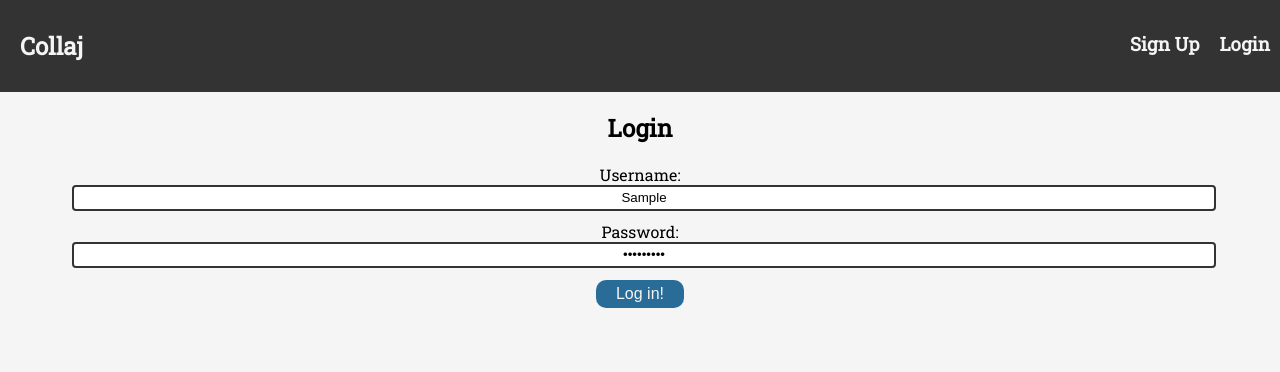
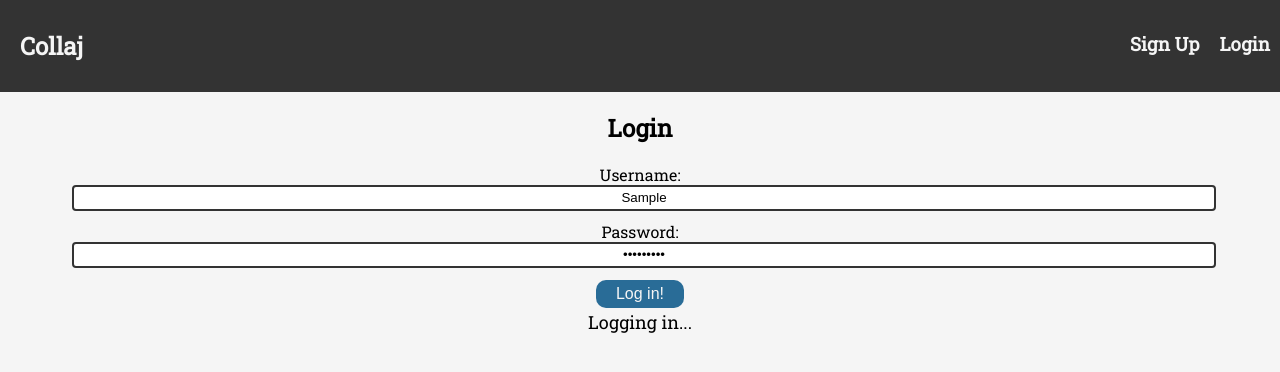
Before and after one commit to git-richardwu/Collaj, a React (Create React App) app in the folder frontend/: page /login in a window 1280 px wide. Both pictures are taken after typing "Sample", "Sample123" into the empty fields and a click on the button "Log in!". Shown: the top 372 px of the page. Built offline with nearby package versions, Linux system fonts and the light colour scheme; no server answers.

Commit message:
implemented loading display

```diff
--- a/frontend/src/index.css
+++ b/frontend/src/index.css
@@ -69,6 +69,11 @@ form {
 .homePage {
   width: 72%;
   margin: 2rem auto;
+}
+
+.status {
+  text-align: center;
+  font-size: 18px;
 }
 
 .artGallery {
--- a/frontend/src/pages/HomePage.js
+++ b/frontend/src/pages/HomePage.js
@@ -7,9 +7,11 @@ import SubmissionForm from "../components/SubmissionForm";
 export default function HomePage() {
     const {artworks, dispatch} = useArtContext();
     const [searchEntry, setSearchEntry] = useState('');
+    const [isShown, setIsShown] = useState(false);
     const { user } = useUserContext();
 
     useEffect(() => {
+        setIsShown(true);
         const fetchArt = async () => {
             const response = await fetch(process.env.REACT_APP_API + '/api/art', {
                 headers: {'Authorization': `Bearer ${user.token}`}
@@ -21,6 +23,7 @@ export default function HomePage() {
         }
         if (user) {
             fetchArt();
+            setIsShown(false);
         }
     }, [dispatch, user])
 
@@ -28,6 +31,7 @@ export default function HomePage() {
         <div className="homePage">
             <input type="text" placeholder="Search Artwork by Name/Author" className="searchBar" onChange={(e) => setSearchEntry(e.target.value)}/>
             <SubmissionForm />
+            {isShown && <div className="status">Loading...</div>}
             <div className="artGallery">
                 {artworks && artworks.filter((a) => a.title.toLowerCase().includes(searchEntry.toLowerCase()) || a.artist.toLowerCase().includes(searchEntry.toLowerCase())).sort((x, y) => (x.dominantColor[0] - y.dominantColor[0]) || x.dominantColor[1] - y.dominantColor[1] || x.dominantColor[2] - y.dominantColor[2]).map((artwork) => (
                     <Link key={artwork._id} to={`/art-details/${artwork._id}`} state={{ url: artwork.imageLink, title: artwork.title, artist: artwork.artist, source: artwork.source, id: artwork._id }}>
--- a/frontend/src/pages/LoginPage.js
+++ b/frontend/src/pages/LoginPage.js
@@ -4,11 +4,14 @@ import { useLogin } from '../hooks/useLogin';
 export default function LoginPage() {
     const [username, setUsername] = useState('');
     const [password, setPassword] = useState('');
+    const [isShown, setIsShown] = useState(false);
     const { login, isLoading, error } = useLogin();
 
     const handleLogin = async (e) => {
         e.preventDefault();
+        setIsShown(true);
         await login(username, password);
+        setIsShown(false);
     }
 
     return (
@@ -23,6 +26,7 @@ export default function LoginPage() {
                     <button disabled={isLoading}>Log in!</button>
                 </div>
                 {error && <div>{error}</div>}
+                {isShown && <div className="status">Logging in...</div>}
             </form>
         </div>
     )
--- a/frontend/src/pages/SignUpPage.js
+++ b/frontend/src/pages/SignUpPage.js
@@ -4,11 +4,14 @@ import { useSignup } from '../hooks/useSignup';
 export default function SignUpPage() {
     const [username, setUsername] = useState('');
     const [password, setPassword] = useState('');
+    const [isShown, setIsShown] = useState(false);
     const { signup, isLoading, error } = useSignup();
 
     const handleSignUp = async (e) => {
         e.preventDefault();
+        setIsShown(true);
         await signup(username, password);
+        setIsShown(false);
     }
 
     return (
@@ -23,6 +26,7 @@ export default function SignUpPage() {
                     <button disabled={isLoading}>Sign up!</button>
                 </div>
                 {error && <div>{error}</div>}
+                {isShown && <div className="status">Signing up...</div>}
             </form>
         </div>
     )
```
